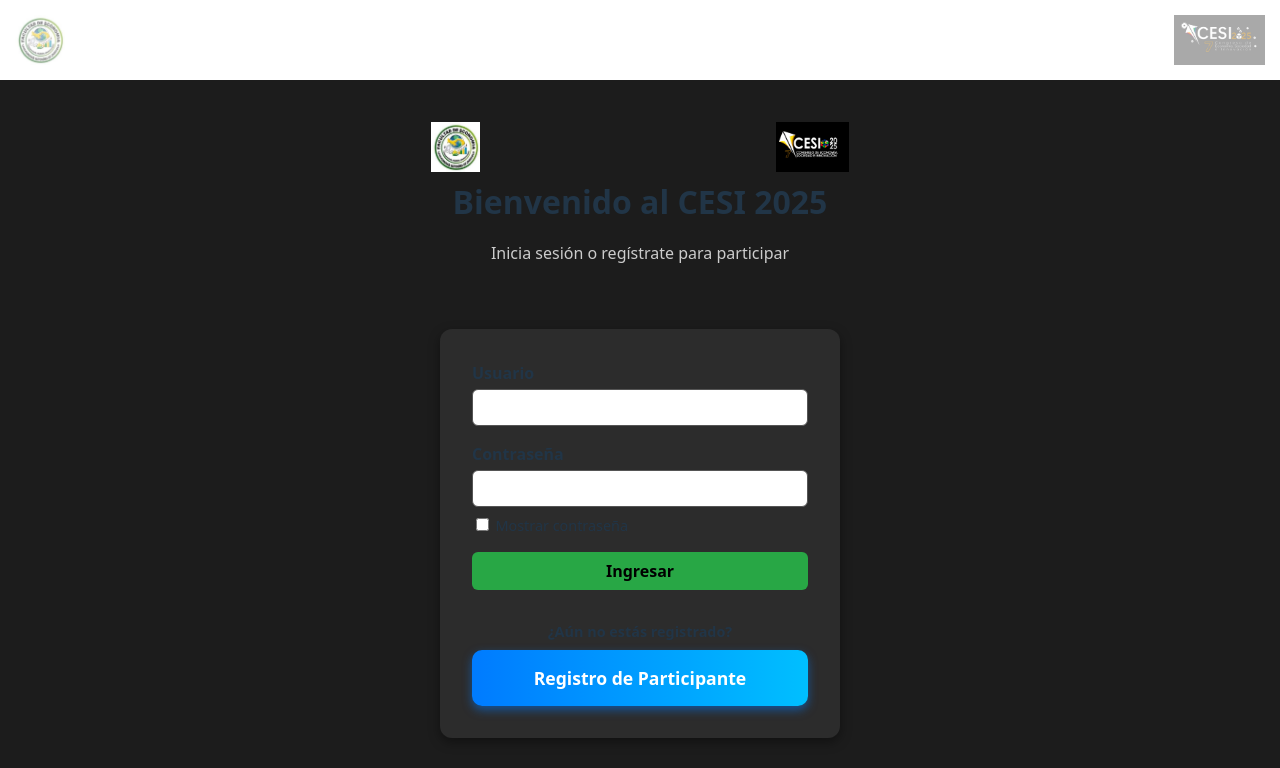
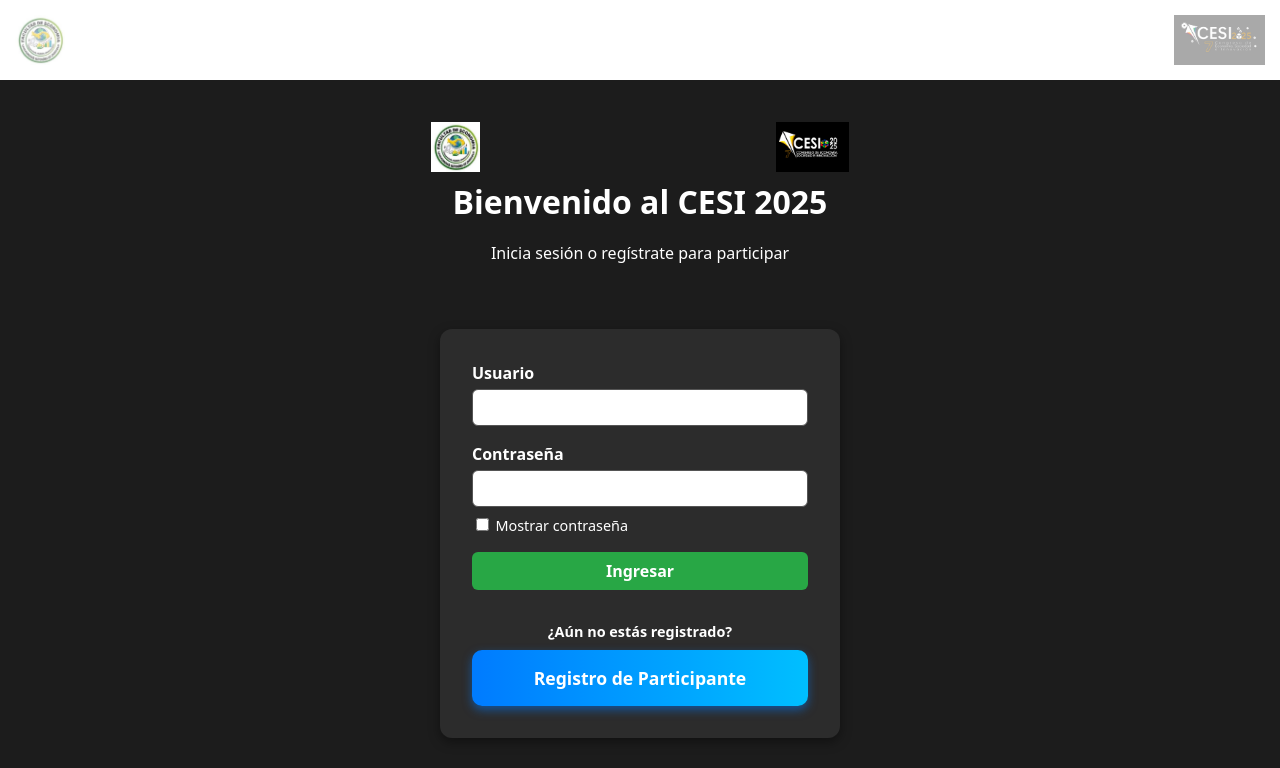
Before and after one commit to Informaticspro/cesi-asistencia, a React (Vite) app: page / in a window 1280 px wide. Shown: the top 768 px of the page. Built offline with nearby package versions, Linux system fonts and the light colour scheme; no server answers; the database is empty.

Commit message:
ultima actualizacion

```diff
--- a/src/Bienvenida.jsx
+++ b/src/Bienvenida.jsx
@@ -100,10 +100,11 @@
     fontWeight: "bold",
     marginTop: "1rem",
     position: "relative",
-            zIndex: 15, // PARA QUE EL TÍTULO QUDE ENCIMA DE LOS LOGOS
+    zIndex: 15, // PARA QUE EL TÍTULO QUEDE ENCIMA DE LOS LOGOS
     padding: "0 1rem", // Un poco de padding lateral para móviles
     wordWrap: "break-word", // Que no desborde texto
     maxWidth: "100%",
+    color: "#ffffff", // 👈 Esto asegura que el texto sea blanco SIEMPRE
   }}
 >
   Bienvenido al CESI 2025
@@ -118,6 +119,7 @@
             padding: "0 1rem",
             wordWrap: "break-word",
             maxWidth: "100%",
+             color: "#ffffff",
           }}
         >
           Inicia sesión o regístrate para participar
@@ -141,7 +143,7 @@
         <form onSubmit={handleSubmit}>
           <div style={{ marginBottom: "1rem" }}>
             <label
-              style={{ display: "block", marginBottom: "0.3rem", fontWeight: "bold" }}
+              style={{ display: "block", marginBottom: "0.3rem", fontWeight: "bold", color: "#ffffff" }}
             >
               Usuario
             </label>
@@ -164,7 +166,7 @@
 
           <div style={{ marginBottom: "1rem" }}>
             <label
-              style={{ display: "block", marginBottom: "0.3rem", fontWeight: "bold" }}
+              style={{ display: "block", marginBottom: "0.3rem", fontWeight: "bold",  color: "#ffffff" }}
             >
               Contraseña
             </label>
@@ -183,12 +185,12 @@
                 boxSizing: "border-box",
               }}
             />
-            <label style={{ display: "block", marginTop: "0.5rem", fontSize: "0.9rem" }}>
+            <label style={{ display: "block", marginTop: "0.5rem", fontSize: "0.9rem",color: "#ffffff", }}>
               <input
                 type="checkbox"
                 checked={mostrarContrasena}
                 onChange={() => setMostrarContrasena(!mostrarContrasena)}
-                style={{ marginRight: "0.4rem" }}
+                style={{ marginRight: "0.4rem",  }}
               />
               Mostrar contraseña
             </label>
@@ -223,6 +225,7 @@
               fontSize: "1rem",
               cursor: "pointer",
               marginBottom: "1rem",
+              color: "#ffffff",
             }}
           >
             Ingresar
@@ -234,6 +237,7 @@
              textAlign: "center",
              fontSize: "0.9rem",
                  marginBottom: "0.5rem",
+                 color: "#ffffff",
               fontWeight: "bold", // 👈 esto lo pone en negrita
               }}
 >
@@ -283,6 +287,7 @@
             fontSize: "1.5rem",
             marginBottom: "1rem",
             wordWrap: "break-word",
+            color: "#ffffff",
           }}
         >
           Noticias del Evento
--- a/src/EscanerQR.jsx
+++ b/src/EscanerQR.jsx
@@ -178,7 +178,7 @@
   }, []);
 
   return (
-    <div style={{ padding: "1rem", maxWidth: "500px", margin: "0 auto" }}>
+    <div style={{ padding: "1rem", maxWidth: "500px", margin: "0 auto", color: "#ffffff", }}>
       <h2 style={{ textAlign: "center" }}>Escanear QR</h2>
 
       {!scannerActivo && (
```
Lines whose indentation alone changed are shown as unchanged.
